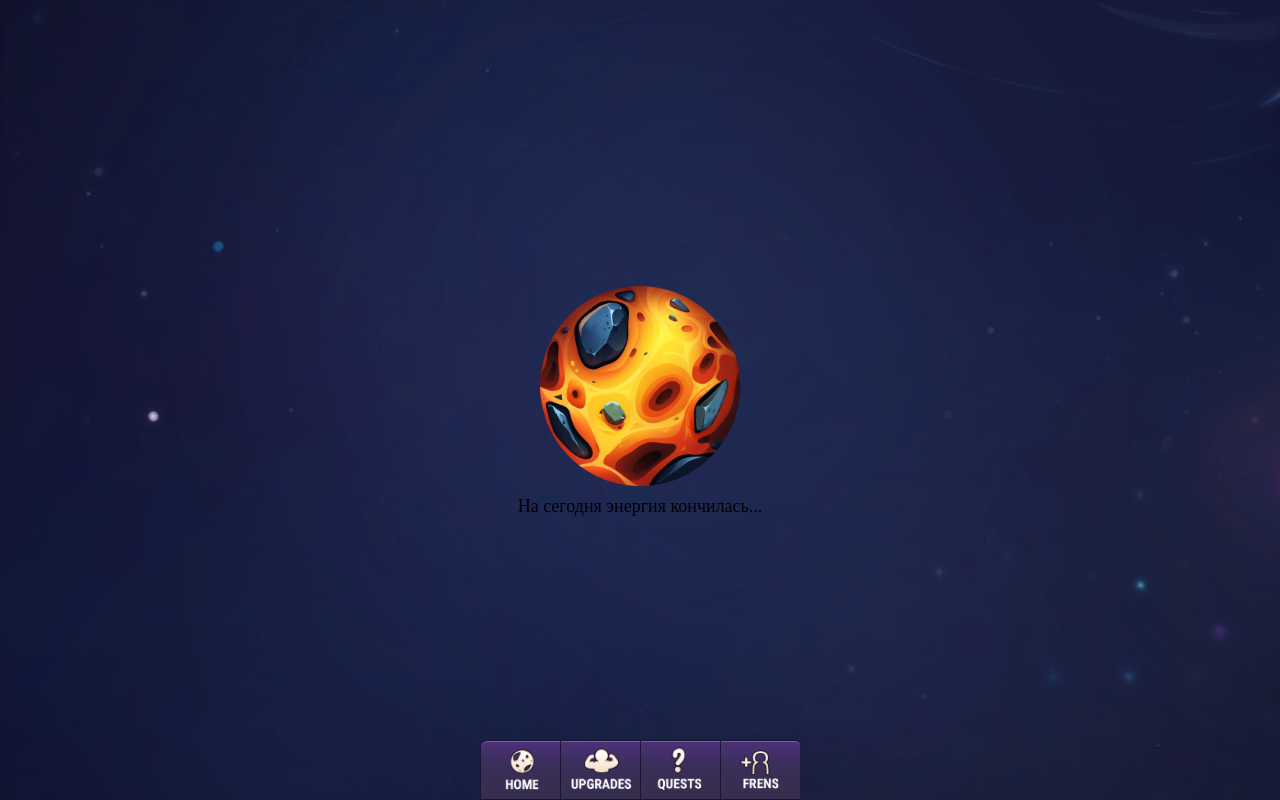
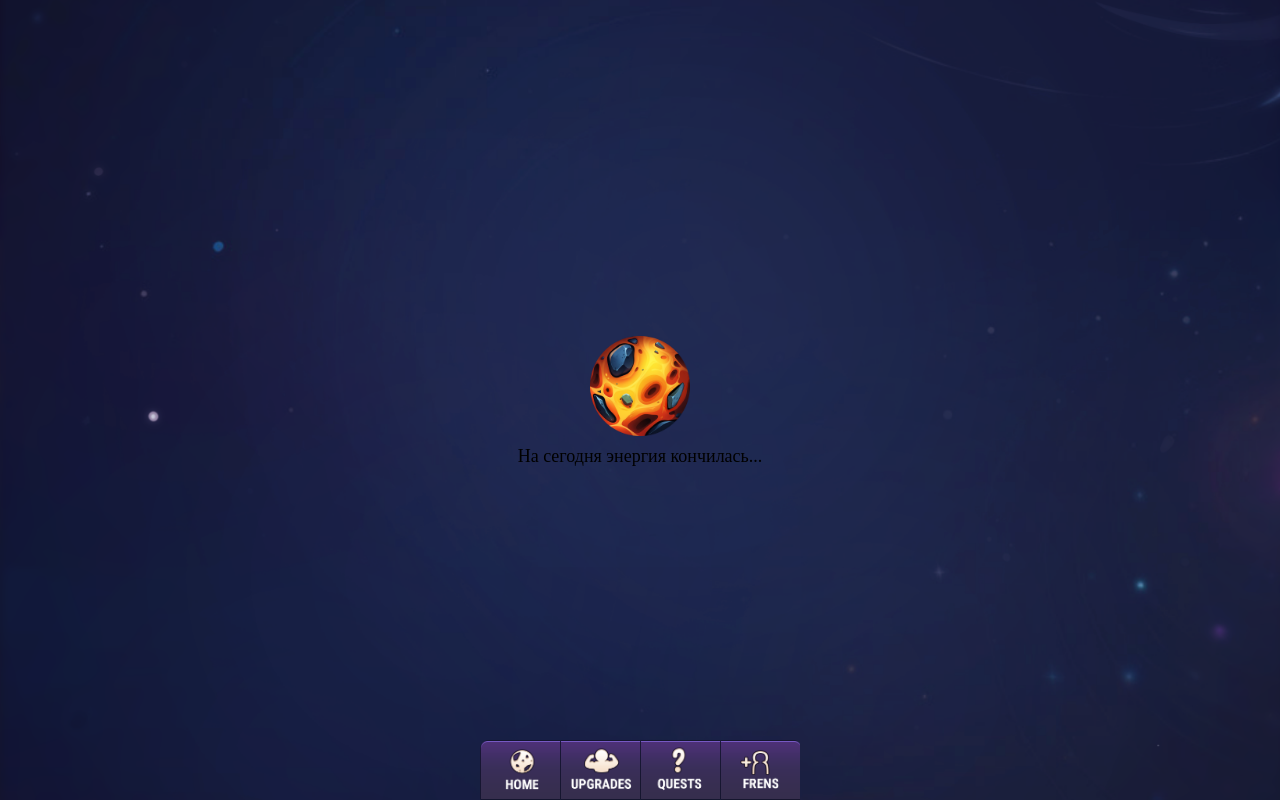
Before and after one commit to Venomiconio123/123455, a plain HTML site: page limit.html in a window 1280 px wide. Drawn offline with Linux system fonts and the light colour scheme.

Commit message:
Update limit.css

```diff
--- a/limit.css
+++ b/limit.css
@@ -63,7 +63,7 @@ body {
 
 /* Стили для изображения */
 .image-container img {
-    max-width: 200px; /* Максимальная ширина изображения */
+    width: 100px; /* Максимальная ширина изображения */
     display: block; /* Делаем изображение блочным элементом */
     margin: 0 auto; /* Центрируем изображение по горизонтали */
 }
```
